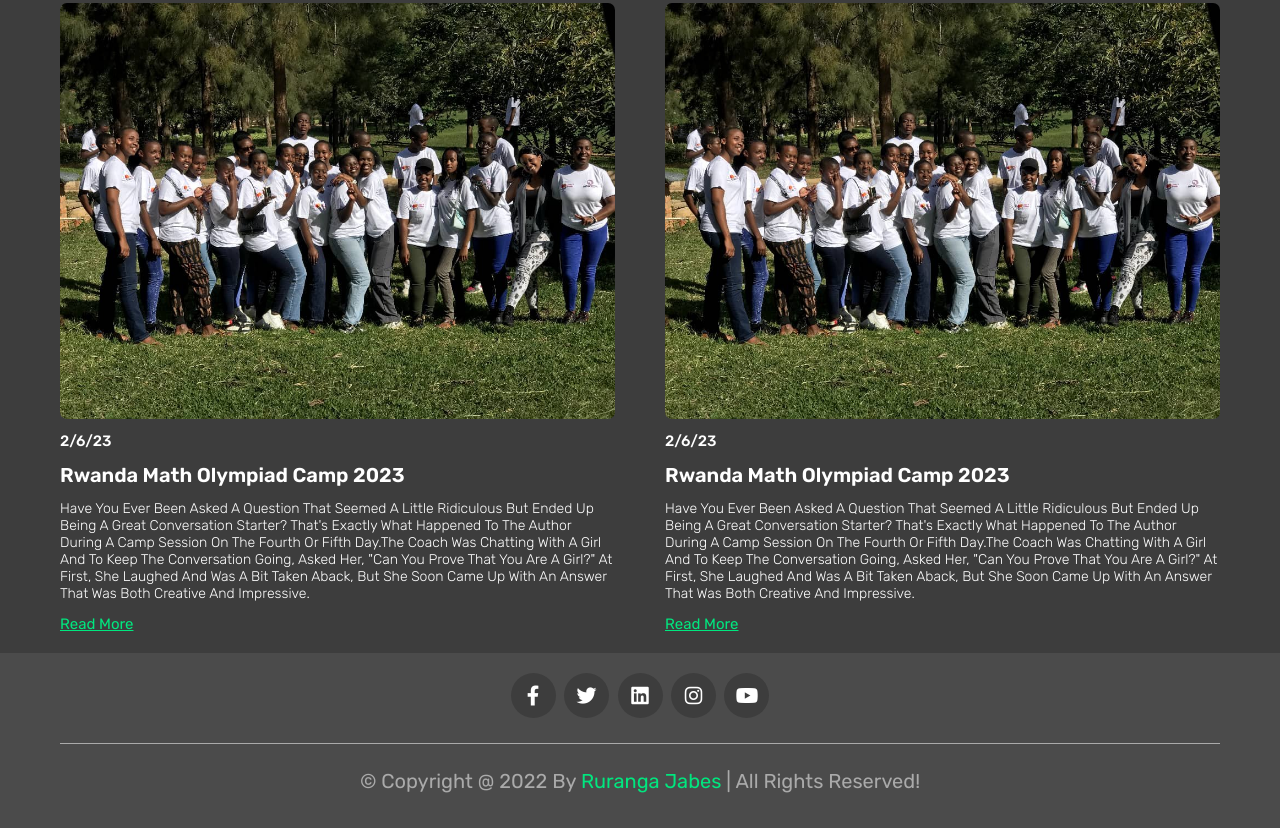
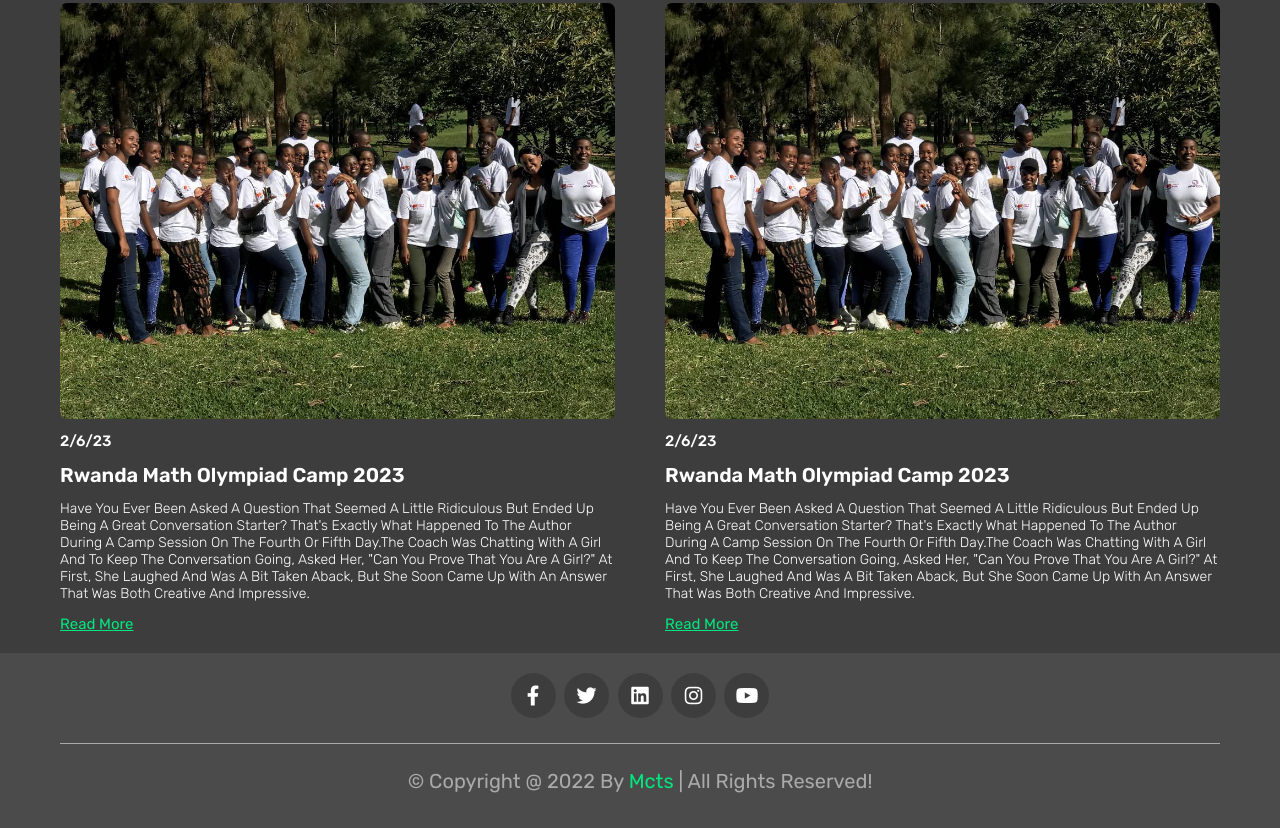
Before and after one commit to kagaba-etienne/mcts, a plain HTML site: page pages/news.html in a window 1280 px wide. Shown: the part 1538-2366 px from the top of the page. Drawn offline with nearby package versions, Linux system fonts and the light colour scheme.

Commit message:
Update news.html

```diff
--- a/pages/news.html
+++ b/pages/news.html
@@ -155,7 +155,7 @@
         </div>
 
         <div class="credit">
-          &copy; copyright @ 2022 by <span>Ruranga Jabes</span> | all rights
+          &copy; copyright @ 2022 by <span>mcts</span> | all rights
           reserved!
         </div>
       </section>
```
